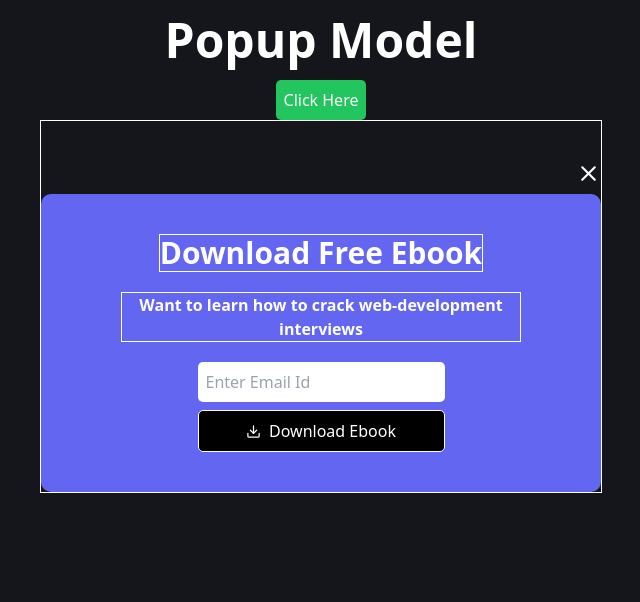
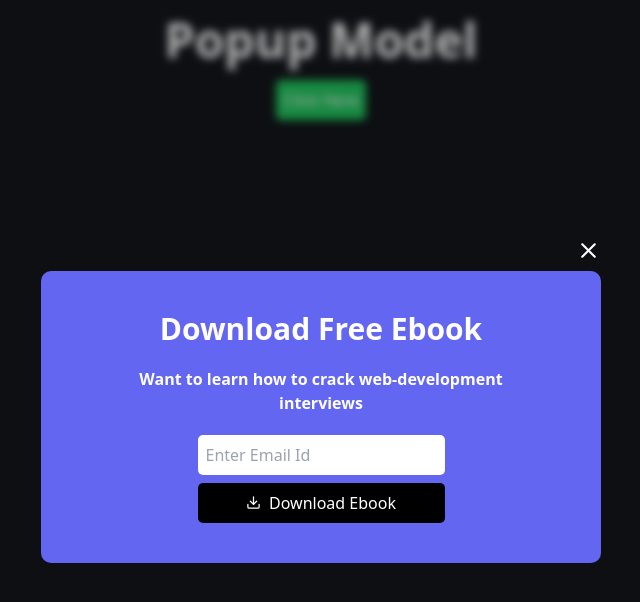
Before and after one commit to FossXpert/Frontend, a Next.js app in the folder all-mini-projects/mini-projects/: page /popup-model in a window 1280 px wide. Both pictures are taken after a click on the button "Click Here". Shown: the top 602 px of the page, without its empty margins (319-959 px from the left). Built offline with nearby package versions, Linux system fonts and the light colour scheme.

Commit message:
commit-6

```diff
--- a/all-mini-projects/mini-projects/app/components/PopupModel/Model.tsx
+++ b/all-mini-projects/mini-projects/app/components/PopupModel/Model.tsx
@@ -1,14 +1,19 @@
 import { X,Download } from "lucide-react"
+import { FC } from "react"
 
+type Props={
+    showModel:boolean,
+    setShowModel:(showModel:boolean)=>void
+}
 
-const borderr = 'border border-solid border-white'
+const borderr = ''
 
-function Model(){
+const Model:FC<Props> = ({showModel,setShowModel}) => {
 
     return (
-        <div className={`flex flex-col justify-center items-center ${borderr}`}>
-            <div className={`flex flex-col h-auto w-[auto] mt-10`}>
-                <button className={`place-self-end mb-2`}><X size={25}/></button>
+        <div className={`inset-0 fixed flex flex-col justify-center items-center ${borderr} bg-opacity-30 bg-black backdrop-blur-sm`}>
+            <div className={`flex flex-col`}>
+                <button onClick={()=>setShowModel(false)} className={`place-self-end mb-2`}><X size={25}/></button>
                 <div className={`rounded-[10px] bg-indigo-500 px-20 py-10 flex flex-col gap-5 justify-center items-center`}>
                     <h1 className={`text-3xl font-extrabold ${borderr}`}>Download Free Ebook</h1>
                     <p className={`m-0 p-0 font-bold text-center max-w-[400px] ${borderr}`}>Want to learn how to crack web-development interviews</p>
@@ -23,3 +28,36 @@ function Model(){
 }
 
 export default Model
+
+// Then why blur effect is only working when we setting fixed and inset-0 otherwise it's not working
+
+// Gemini
+// Okay, let's understand why the blur effect is only working when you are using fixed and inset-0 together.
+
+// Backdrop Blur and Positioning
+
+// The backdrop-blur-sm utility class from Tailwind CSS that you're using applies a blur effect to the element behind the current element. For this to work effectively, a few key conditions are necessary:
+
+// Positioning Context: The element needs to be positioned outside of the normal document flow to create a separate stacking context. This is usually achieved by setting the position property to fixed or absolute.
+
+// Overlaying: The element should cover or overlap the content you intend to blur. inset-0 achieves this by positioning the element to fill its parent entirely.
+
+// Why it Doesn't Work Without fixed and inset-0
+
+// Without fixed: If the element has a static or relative position, it stays within the normal document flow. The blur effect might not be visible because the element is not positioned on a separate layer above the content to be blurred.
+
+// Without inset-0: If the element doesn't cover the content you want to blur (because it's not positioned with inset-0), the blur will only be applied to the area directly behind the element, which may not be noticeable.
+
+// In your example:
+
+// fixed: Takes the element out of the normal flow and positions it relative to the viewport. This creates the necessary stacking context for the backdrop blur to be applied to the elements behind it.
+
+// inset-0: Ensures the element covers the entire viewport, ensuring the blur effect is visible across the content behind it.
+
+// In simpler terms, imagine a frosted glass pane:
+
+// fixed is like mounting the frosted glass onto a window frame (separate from the wall).
+// inset-0 is like making the frosted glass the exact size of the window, covering it completely.
+// Without both, the frosted glass effect (blur) won't work as intended.
+
+// I hope this clarifies why both fixed and inset-0 are essential for the backdrop blur to function as expected in your setup. Let me know if you have any other questions.
--- a/all-mini-projects/mini-projects/app/components/PopupModel/PopupModel.tsx
+++ b/all-mini-projects/mini-projects/app/components/PopupModel/PopupModel.tsx
@@ -1,6 +1,5 @@
 import React, { useState } from 'react'
 import Model from './Model';
-
 
 const borderr = 'border border-solid border-black'
 
@@ -21,7 +20,7 @@ const PopupModel = () => {
 
         {
           showModel &&
-          <Model/>
+          <Model showModel={showModel} setShowModel={setShowModel}/>
         }
       </div>
     </>
```
